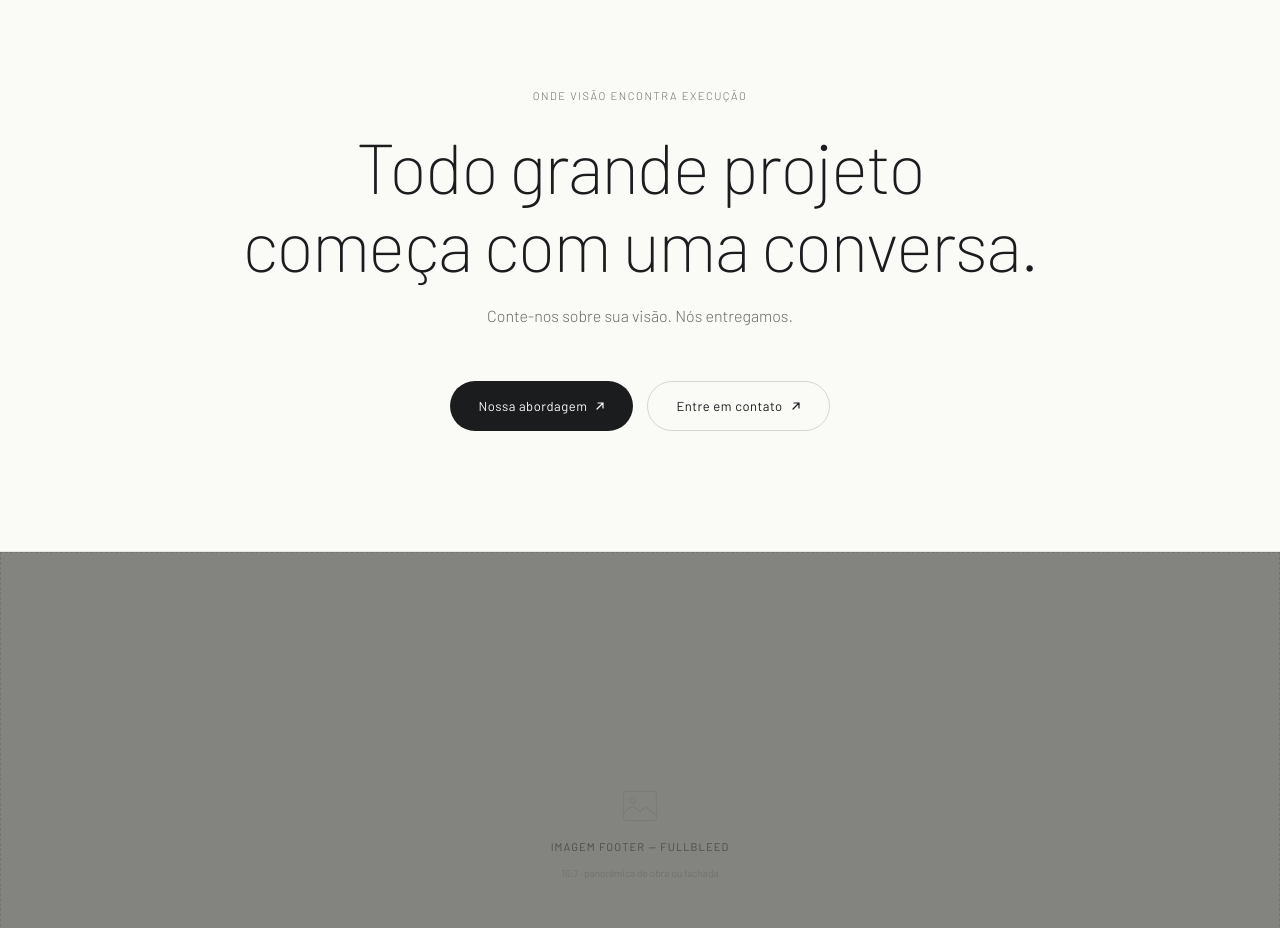
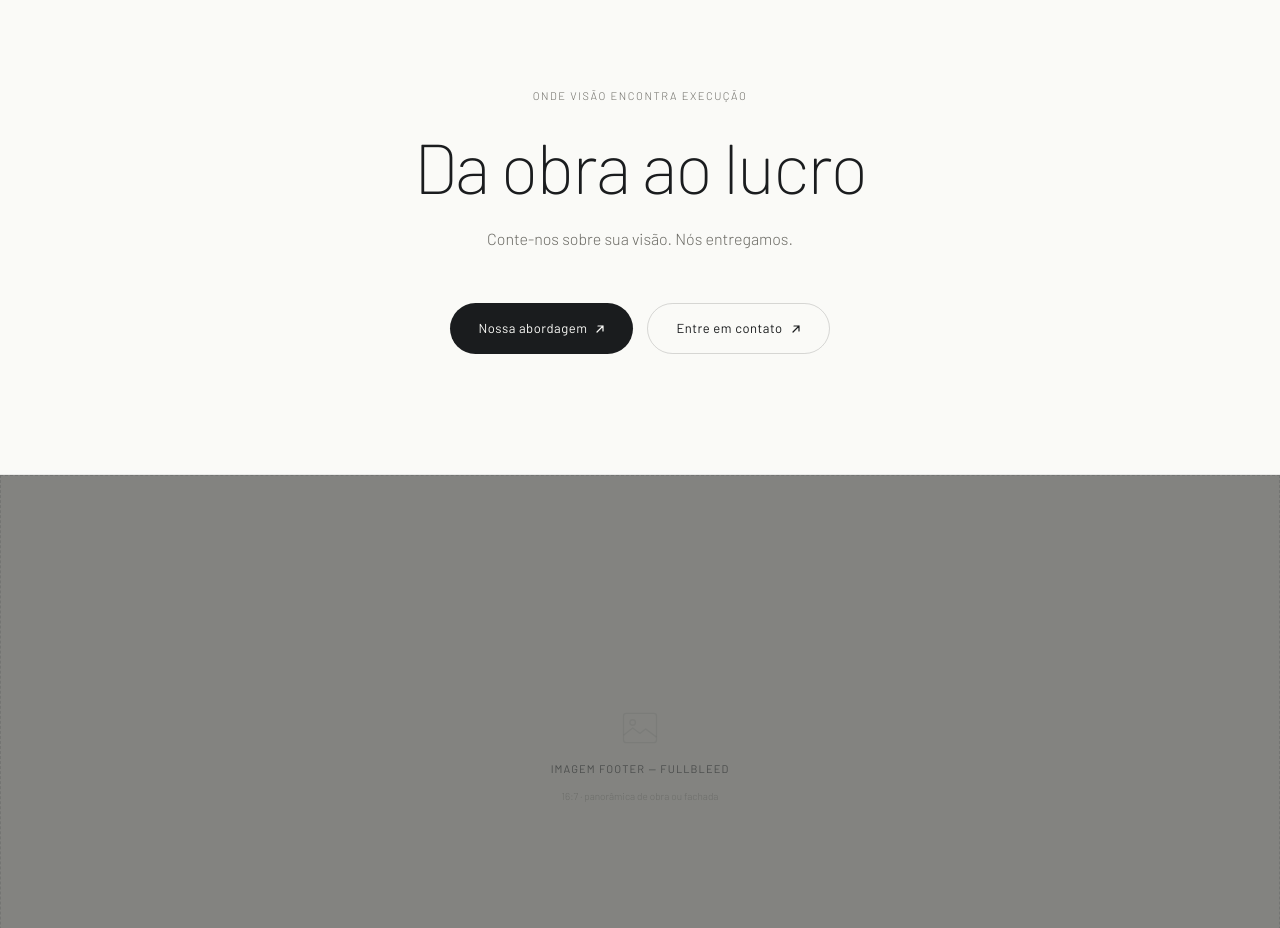
Before and after one commit to paula-iot/investhauser, a plain HTML site: page index.html in a window 1280 px wide. Shown: the part 6120-7048 px from the top of the page. Drawn offline with nearby package versions, Linux system fonts and the light colour scheme.

Commit message:
Update index.html

```diff
--- a/index.html
+++ b/index.html
@@ -1603,8 +1603,7 @@
   <section class="cta" id="contato" aria-labelledby="cta-heading">
     <p class="cta__eyebrow reveal">Onde visão encontra execução</p>
     <h2 class="cta__title reveal" id="cta-heading">
-      Todo grande projeto<br>
-      começa com uma conversa.
+      Da obra ao lucro<br>
     </h2>
     <p class="cta__subtitle reveal">Conte-nos sobre sua visão. Nós entregamos.</p>
     <div class="cta__buttons reveal">
```
